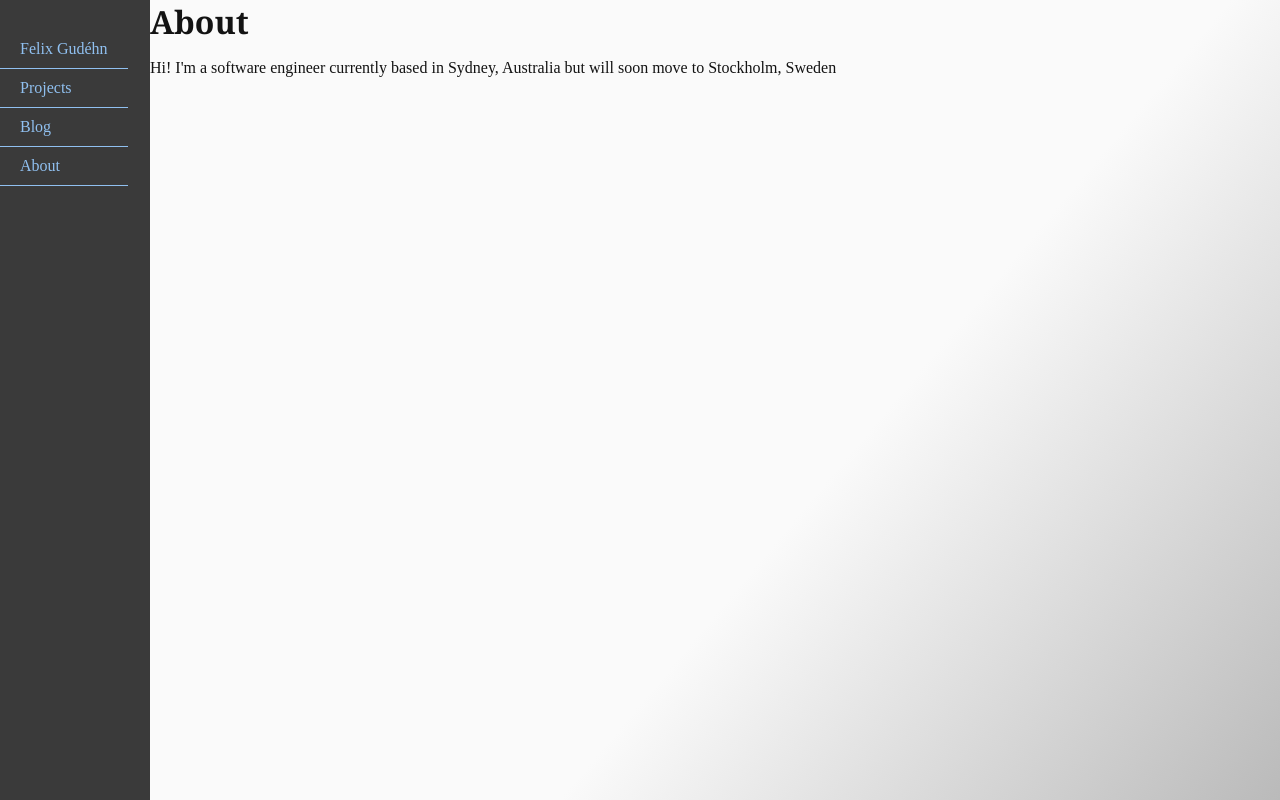
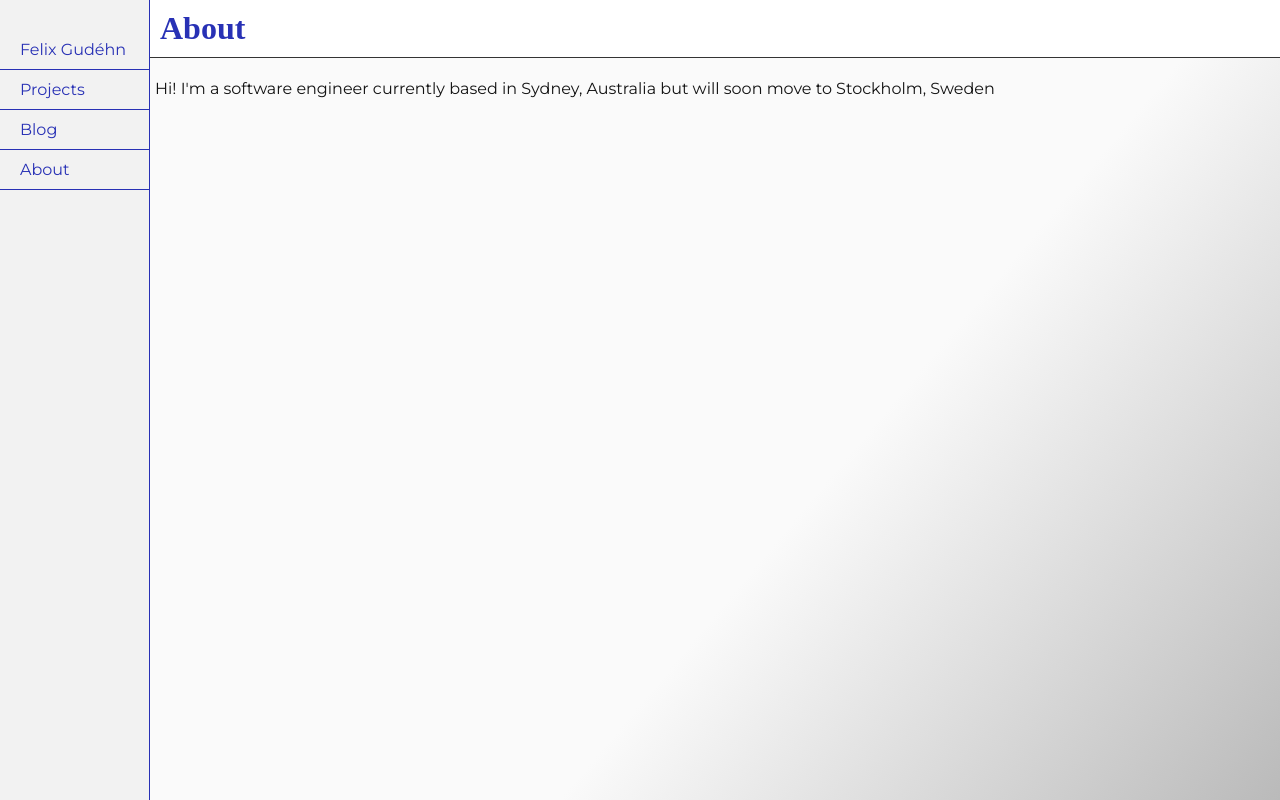
Before and after one commit to faelks/gudehn.dev, a Gatsby site: page /about in a window 1280 px wide. Built offline with nearby package versions, Linux system fonts and the light colour scheme; Gatsby itself is replaced by a stand-in of ours; a web font is replaced by a local one.

Commit message:
Update styling for main pages

```diff
--- /dev/null
+++ b/src/components/Card.js
@@ -0,0 +1,9 @@
+import React from "react";
+import styled from "styled-components";
+
+export const Card = styled.div`
+  padding: 30px;
+  -webkit-box-shadow: 4px 2px 10px 0px rgba(0,0,0,0.58);
+  -moz-box-shadow: 4px 2px 10px 0px rgba(0,0,0,0.58);
+  box-shadow: 4px 2px 10px 0px rgba(0,0,0,0.58);
+`;
--- /dev/null
+++ b/src/components/Container.js
@@ -0,0 +1,8 @@
+import React from "react";
+import styled from "styled-components";
+import { PADDING } from "../constants";
+
+export const Container = styled.div`
+  max-width: 900px;
+  padding: ${({ padding }) => PADDING[padding] || 0}px;
+`
--- /dev/null
+++ b/src/components/GlobalStyle.js
@@ -0,0 +1,27 @@
+import { createGlobalStyle } from "styled-components";
+import { COLOUR, FONT } from "../constants";
+
+export const GlobalStyle = createGlobalStyle`
+  html, body {
+    background-color: ${COLOUR.primary};
+    color: ${COLOUR.darkText};
+    margin: 0;
+    padding: 0;
+  }
+
+  ul, li {
+    margin: 0;
+    padding: 0;
+    text-decoration: none;
+    list-style-type: none;
+  }
+
+  h1, h2, h3, h4, h5, h6 {
+    font-family: ${FONT.primary};
+    font-weight: 550;
+  }
+
+  p, li, span, a {
+    font-family: ${FONT.secondary};
+  }
+`
--- /dev/null
+++ b/src/components/Header.js
@@ -0,0 +1,26 @@
+import React from "react";
+import styled from "styled-components";
+import { Stack } from "../components";
+import { COLOUR } from "../constants";
+
+const HeaderContainer = styled.div`
+  padding: 10px;
+  border-bottom: 1px solid ${COLOUR.mono[1]};
+  background-color: ${COLOUR.mono[17]};
+`;
+
+const Heading = styled.h2`
+  margin: 0;
+  font-size: 32px;
+  font-weight: bold;
+  color: ${COLOUR.secondary};
+`;
+
+export const Header = ({ title, children }) => (
+  <HeaderContainer>
+    <Stack>
+      <Heading>{title}</Heading>
+      {children}
+    </Stack>
+  </HeaderContainer>
+)
--- a/src/components/LayoutComponent.js
+++ b/src/components/LayoutComponent.js
@@ -1,41 +1,16 @@
-import { Link } from "gatsby";
 import React, { useState } from "react";
 import { Helmet } from "react-helmet";
-import styled, { createGlobalStyle } from "styled-components";
-import { COLOUR, SCREEN_SIZE } from "../constants";
+import styled from "styled-components";
+import { GlobalStyle, Sidebar } from ".";
+import { COLOUR, SCREEN_SIZE, SIDEBAR_WIDTH_PX } from "../constants";
 import { inferEnv } from "../util";
 
-const SIDEBAR_WIDTH_PX = 150;
-
-const GlobalStyle = createGlobalStyle`
-  html, body {
-    background-color: ${COLOUR.primary};
-    color: ${COLOUR.darkText};
-    margin: 0;
-    padding: 0;
-  }
-
-  ul, li {
-    margin: 0;
-    padding: 0;
-    text-decoration: none;
-    list-style-type: none;
-  }
-`
-
-const Sidebar = styled.div`
-  display: flex;
-  position: fixed;
-  height: 100%;
-  width: ${SIDEBAR_WIDTH_PX}px;
-  top: 0;
-  left: ${({ visible }) => visible ? 0 : `-${SIDEBAR_WIDTH_PX}px`};
-  padding-top: 30px;
-  align-items: start;
-  flex-direction: column;
-  border-right: 1px solid ${COLOUR.secondary};
-  background-color: ${COLOUR.darkBackground};
-`
+const sidebarPages = [
+  ["/", "Felix Gudéhn"],
+  ["/projects", "Projects"],
+  ["/blog", "Blog"],
+  ["/about", "About"],
+];
 
 const Content = styled.div`
   background: linear-gradient(130deg, ${COLOUR.primary} 60%, ${COLOUR.shadedBackground});
@@ -45,30 +20,6 @@ const Content = styled.div`
   top: 0;
   left: ${({ sidebarVisible }) => sidebarVisible ? `${SIDEBAR_WIDTH_PX}px` : 0};
 `
-
-const sidebarPages = [
-  ["/", "Felix Gudéhn"],
-  ["/projects", "Projects"],
-  ["/blog", "Blog"],
-  ["/about", "About"],
-];
-
-const SidebarLink = styled(props => <Link {...props} />)`
-  color: ${COLOUR.secondary};
-  background-color: transparent;
-  text-decoration: none;
-`
-
-const SidebarLinkContainer = styled.div`
-  padding: 10px 20px;
-  border-bottom: 1px solid ${COLOUR.secondary};
-`
-
-const SidebarItem = ({ pagePath, pageTitle }) => (
-  <SidebarLinkContainer>
-    <SidebarLink to={pagePath} children={pageTitle} />
-  </SidebarLinkContainer>
-)
 
 const Fab = styled.div`
   position: fixed;
@@ -83,33 +34,30 @@ const Fab = styled.div`
   font-size: 25px;
 `
 
-const SidebarFab = ({ onClick, visible }) => {
-  return visible ? <Fab onClick={onClick}>❓</Fab> : false;
-}
+export const Layout = ({ children }) => {
+  const env = inferEnv();
+  const pageTitle = inferEnv() === "development" ? "gudehn.dev 🏗" : "Felix Gudéhn";
+  const initialDisplaySidebar = env !== "node" && window.innerWidth > SCREEN_SIZE.tablet;
 
-export const Layout = ({ children }) => {
-  const initialDisplaySidebar = typeof (window) !== "undefined" && window.innerWidth > SCREEN_SIZE.tablet;
   const [displaySidebar, setDisplaySidebar] = useState(initialDisplaySidebar);
+
 
   return (
     <>
       <GlobalStyle />
       <Helmet>
         <meta charSet="utf-8" />
-        <title>{inferEnv() === "development" ? "gudehn.dev 🏗" : "Felix Gudéhn"}</title>
+        <title>{pageTitle}</title>
         <link rel="canonical" href="https://felix.gudehn.dev/" />
+        <link href="https://fonts.googleapis.com/css2?family=Montserrat:ital,wght@0,100;0,300;0,400;0,700;1,400&family=Podkova:wght@500;700&display=swap" rel="stylesheet" />
       </Helmet>
-      <Sidebar visible={displaySidebar}>
-        <ul>
-          {sidebarPages.map(([pagePath, pageTitle]) => (
-            <li key={pagePath}><SidebarItem pagePath={pagePath} pageTitle={pageTitle} /></li>
-          ))}
-        </ul>
-      </Sidebar>
+      <Sidebar isOpen={displaySidebar} links={sidebarPages} />
       <Content sidebarVisible={displaySidebar} onClick={() => setDisplaySidebar(false)}>
         {children}
       </Content>
-      <SidebarFab visible={!displaySidebar} onClick={() => setDisplaySidebar(true)} />
+      {!displaySidebar && (
+        <Fab onClick={() => setDisplaySidebar(true)} />
+      )}
     </>
   )
 }
--- a/src/components/PostsTable.js
+++ b/src/components/PostsTable.js
@@ -1,18 +1,18 @@
+import { Link } from "gatsby";
 import React from "react";
-import { Link } from "gatsby";
+import { Stack, Card } from ".";
 
 export const PostsTable = ({ posts }) => {
 
   return (
-    <div>
-      Total posts: {posts.length}
+    <Stack margin="medium">
       {posts.map(post => (
-        <div key={post.node.id}>
-          <h2>{post.node.frontmatter.title} ({post.node.fields.slug})</h2>
+        <Card key={post.node.id}>
+          <h4>{post.node.frontmatter.title} ({post.node.fields.slug})</h4>
           <p>{post.node.frontmatter.date}</p>
           <Link to={post.node.fields.slug}>{post.node.frontmatter.title}</Link>
-        </div>
+        </Card>
       ))}
-    </div>
+    </Stack>
   )
 }
--- /dev/null
+++ b/src/components/Sidebar.js
@@ -0,0 +1,52 @@
+import { Link } from "gatsby";
+import React from "react";
+import styled from "styled-components";
+import { COLOUR, SIDEBAR_WIDTH_PX } from "../constants";
+
+const SidebarContainer = styled.div`
+  display: flex;
+  position: fixed;
+  height: 100%;
+  width: ${SIDEBAR_WIDTH_PX - 1}px;
+  top: 0;
+  left: ${({ open }) => open ? 0 : `-${SIDEBAR_WIDTH_PX}px`};
+  padding-top: 30px;
+  align-items: start;
+  flex-direction: column;
+  border-right: 1px solid ${COLOUR.secondary};
+  background-color: ${COLOUR.mono[16]};
+`
+
+const SidebarLinks = styled.ul`
+  width: 100%;
+`
+
+const SidebarLink = styled(props => <Link {...props} />)`
+  color: ${COLOUR.secondary};
+  background-color: transparent;
+  text-decoration: none;
+`
+
+const SidebarLinkContainer = styled.li`
+  padding: 10px 20px;
+  border-bottom: 1px solid ${COLOUR.secondary};
+`
+
+const SidebarItem = ({ pagePath, pageTitle }) => (
+  <SidebarLinkContainer>
+    <SidebarLink to={pagePath} children={pageTitle} />
+  </SidebarLinkContainer>
+)
+
+
+export const Sidebar = ({ links, isOpen }) => {
+  return (
+    <SidebarContainer open={isOpen}>
+      <SidebarLinks>
+        {links.map(([pagePath, pageTitle]) => (
+          <SidebarItem key={pageTitle} pagePath={pagePath} pageTitle={pageTitle} />
+        ))}
+      </SidebarLinks>
+    </SidebarContainer>
+  )
+}
--- /dev/null
+++ b/src/components/Stack.js
@@ -0,0 +1,14 @@
+import React from "react";
+import styled from "styled-components";
+import { MARGIN } from "../constants";
+
+
+export const Stack = styled.div`
+  display: flex;
+  flex-direction: column;
+  margin-top: ${({ margin }) => MARGIN[margin] || 0}px;
+
+  & > * {
+    margin-bottom: ${({ margin }) => MARGIN[margin] || 0}px;
+  }
+`;
--- a/src/components/index.js
+++ b/src/components/index.js
@@ -1,2 +1,8 @@
+export * from "./Card";
+export * from "./Container";
+export * from "./GlobalStyle";
+export * from "./Header";
 export * from "./LayoutComponent";
 export * from "./PostsTable";
+export * from "./Sidebar";
+export * from "./Stack";
--- a/src/constants.js
+++ b/src/constants.js
@@ -1,10 +1,31 @@
+export const SIDEBAR_WIDTH_PX = 150;
+
 export const COLOUR = {
   primary: "#fafafa",
-  secondary: "#90C0F0",
+  secondary: "#2831b5",
   darkText: "#131313",
   lightText: "#fcfcfc",
   shadedBackground: "#bababa",
-  darkBackground: "#3a3a3a"
+  darkBackground: "#3a3a3a",
+  mono: {
+    1: "#343434",
+    2: "#414141",
+    3: "#4d4d4d",
+    4: "#5a5a5a",
+    5: "#676767",
+    6: "#737373",
+    7: "#808080",
+    8: "#8d8d8d",
+    9: "#9a9a9a",
+    10: "#a6a6a6",
+    11: "#b3b3b3",
+    12: "#c0c0c0",
+    13: "#cccccc",
+    14: "#d9d9d9",
+    15: "#e6e6e6",
+    16: "#f2f2f2",
+    17: "#ffffff"
+  }
 }
 
 export const SCREEN_SIZE = {
@@ -27,3 +48,25 @@ export const BREAKPOINT = {
   desktop: `(min-width: ${SCREEN_SIZE.desktop}px)`,
   desktopL: `(min-width: ${SCREEN_SIZE.desktop}px)`
 };
+
+export const FONT = {
+  primary: "'Podkova', serif",
+  secondary: "'Montserrat', sans-serif"
+}
+
+export const MARGIN = {
+  none: 0,
+  small: 5,
+  medium: 10,
+  large: 20,
+  xlarge: 30
+}
+
+export const PADDING = {
+  none: 0,
+  tiny: 1,
+  small: 3,
+  medium: 5,
+  large: 10,
+  xlarge: 20
+}
--- a/src/pages/about.js
+++ b/src/pages/about.js
@@ -1,19 +1,13 @@
 import React from "react";
-import styled from "styled-components";
-import { Layout } from "../components";
-import { COLOUR } from "../constants";
-
-const Heading = styled.h2`
-  margin: 0;
-  font-family: Georgia, serif;
-  font-size: 32px;
-  font-weight: bold;
-  color: ${COLOUR.darkText};
-`;
+import { Container, Header, Layout, Stack } from "../components";
 
 export default () => (
   <Layout>
-    <Heading>About</Heading>
-    <p>Hi! I'm a software engineer currently based in Sydney, Australia but will soon move to Stockholm, Sweden</p>
+    <Header title="About" />
+    <Container padding="medium">
+      <Stack>
+        <p>Hi! I'm a software engineer currently based in Sydney, Australia but will soon move to Stockholm, Sweden</p>
+      </Stack>
+    </Container>
   </Layout>
 )
```
Also changed, not shown: src/pages/blog.js (+9 -15 lines), src/pages/index.js (+7 -23 lines), src/pages/projects.js (+11 -17 lines).
